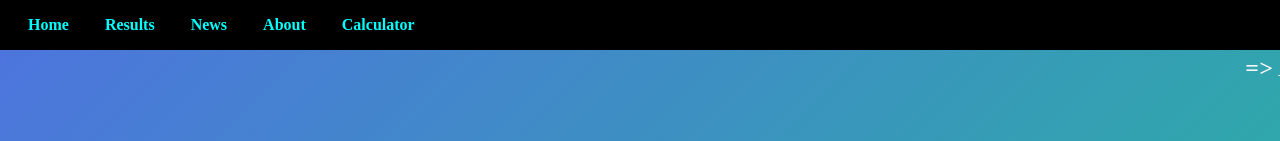
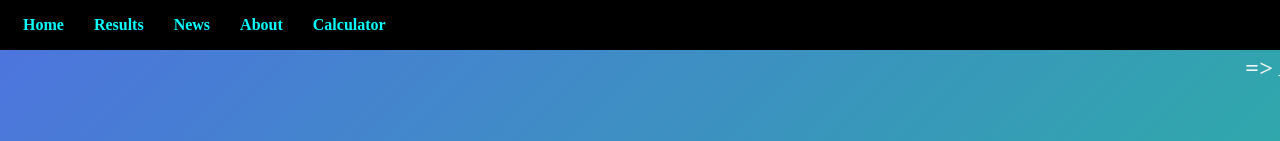
Before and after one commit to saisadam/result, a plain HTML site: page result.html in a window 1280 px wide. Shown: the top 141 px of the page. Drawn offline with Linux system fonts and the light colour scheme; grey boxes are pictures that could not be loaded.

Commit message:
Update styles.css

```diff
--- a/styles.css
+++ b/styles.css
@@ -133,7 +133,7 @@ tr{
   z-index: 1000;
   display: flex;
   align-items: center;
-  padding: 0 10px;
+  padding: 0 8px;
 }
 
 nav ul {
@@ -144,12 +144,12 @@ nav ul {
 }
 
 nav li {
-  margin: 0 10px;
+  margin: 0 8px;
 }
 
 nav a {
   display: block;
-  padding: 3px 8px;
+  padding: 3px 7px;
   color: aqua;
   text-decoration: none;
   font-weight: bold;
```
